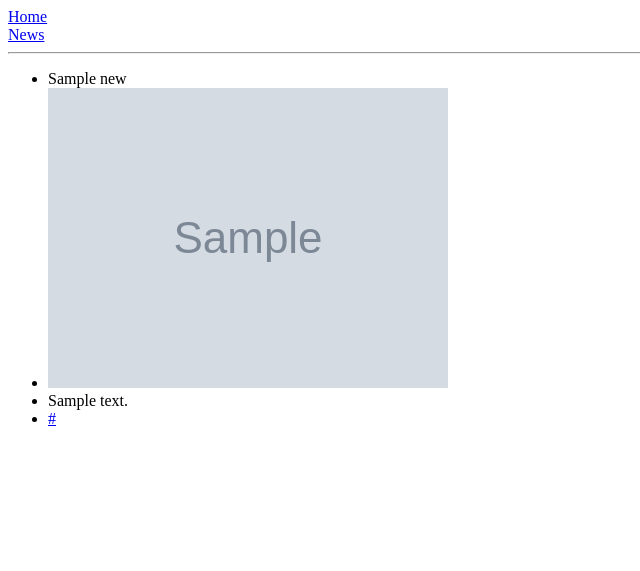
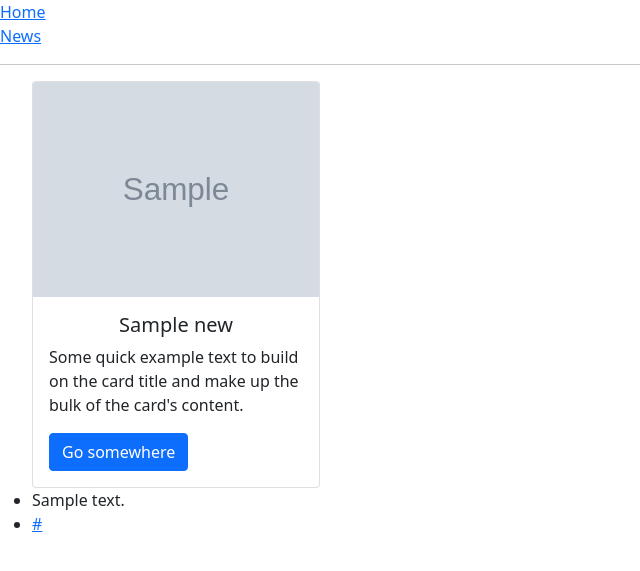
Before and after one commit to paulmunyao/Daily-Dossier-News, a Flask app: template app/templates/news.html in a window 1280 px wide. Shown: the top 571 px of the page, without its empty margins (0-640 px from the left). Run offline with Flask 2, Linux system fonts and the light colour scheme; the template is opened without the code that fills it: most values are stand-ins (such as "Sample title", 1, 10 or a date in 2020); grey boxes marked "Sample" are stand-in pictures.

Commit message:
Style images in card

```diff
--- /dev/null
+++ b/app/static/css/style.css
@@ -0,0 +1,4 @@
+.img{
+    max-height:10px;
+    width:10px;
+}
--- a/app/templates/index.html
+++ b/app/templates/index.html
@@ -1,6 +1,8 @@
 {% extends "base.html"%}
 
+
 {% block content %}
+
 <h1> Hi {{user.username}}</h1>
 {% for post in posts %}
 <div>
--- a/app/templates/news.html
+++ b/app/templates/news.html
@@ -1,15 +1,40 @@
+<!DOCTYPE html>
+<html lang="en">
+
+<head>
+    <meta charset="UTF-8">
+    <meta http-equiv="X-UA-Compatible" content="IE=edge">
+    <meta name="viewport" content="width=device-width, initial-scale=1.0">
+    <link rel="stylesheet" href="{{ url_for('static', filename='css/style.css') }}">
+    <link href="https://cdn.jsdelivr.net/npm/bootstrap@5.1.3/dist/css/bootstrap.min.css" rel="stylesheet"
+        integrity="sha384-1BmE4kWBq78iYhFldvKuhfTAU6auU8tT94WrHftjDbrCEXSU1oBoqyl2QvZ6jIW3" crossorigin="anonymous">
+    <title>Document</title>
+</head>
+
+<body>
 
     {% extends "base.html"%}
+
 
     {% block content %}
 
     {% for news in news_articles %}
     <ul>
-        <li> {{news.title}} </li>
-        <li><img class="card-img-top" src="{{news.urlToImage}}" alt=""></li>
+        <div class="card" style="width: 18rem;">
+            <img class="card-img-top" src="{{news.urlToImage}}" alt="">
+            <div class="card-body">
+                <h5 class="card-title text-center">{{news.title}}</h5>
+                <p class="card-text">Some quick example text to build on the card title and make up the bulk of the
+                    card's content.</p>
+                <a href="#" class="btn btn-primary">Go somewhere</a>
+            </div>
+        </div>
         <li> {{news.description}} </li>
         <li> <a href="{{news.url}}">{{news.url}}</a> </li>
 
     </ul>
     {% endfor%}
     {% endblock%}
+</body>
+
+</html>
```
Also changed, not shown: app/static/style.css (deleted).
